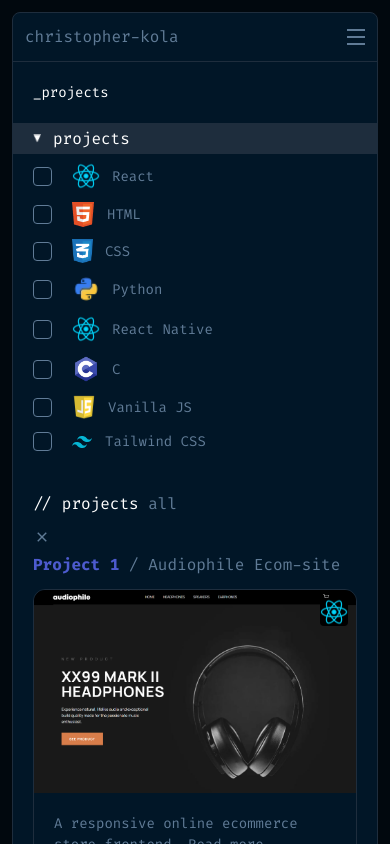
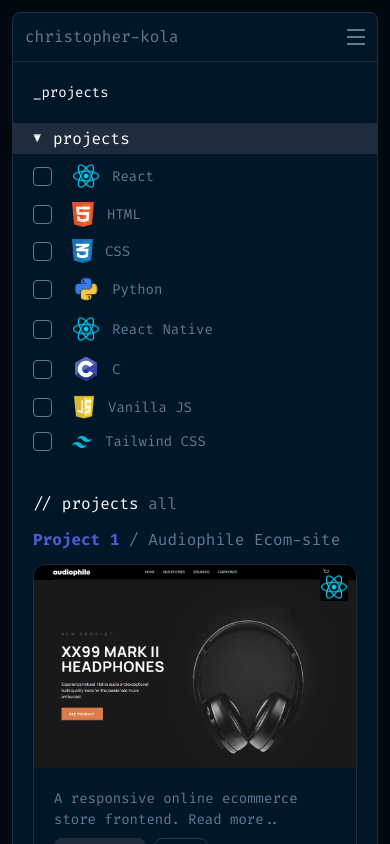
Before and after one commit to Ckola99/Portfolio, a React (Vite) app in the folder Frontend/: page /projects in a window 390 px wide. Shown: the top 844 px of the page. Built offline with nearby package versions, Linux system fonts and the light colour scheme.

Commit message:
hiding close button on projects page for small screens

```diff
--- a/Frontend/src/pages/Projects.jsx
+++ b/Frontend/src/pages/Projects.jsx
@@ -104,7 +104,7 @@ const Projects = () => {
 				)}
 			</div>
 			<div className="mt-5 p-5 md:p-0 md:mt-0 md:border-l md:border-line-color md:w-full">
-				<div className="md:flex md:gap-3 md:border md:border-line-color md:p-[2.5px] md:w-fit md:items-center"><h2 className="text-white mb-3 md:mb-0 md:ml-2"><span className='md:hidden'>&#47;&#47; projects </span><span className='text-light-gray'><span className='hidden md:flex'>/</span> {filtered ? filtered : "all"}</span> </h2> <button onClick={() => setSelectedTechnologies([])} className='md:hidden'><img src={closeIcon} alt="reset filter" /></button></div>
+				<div className="md:flex md:gap-3 md:border md:border-line-color md:p-[2.5px] md:w-fit md:items-center"><h2 className="text-white mb-3 md:mb-0 md:ml-2"><span className='md:hidden'>&#47;&#47; projects </span><span className='text-light-gray'><span className='hidden'>/</span> {filtered ? filtered : "all"}</span> </h2> <button onClick={() => setSelectedTechnologies([])} className='hidden md:flex'><img src={closeIcon} alt="reset filter" /></button></div>
 				<ul className="text-white flex flex-col gap-3 md:border-t md:border-line-color md:grid md:grid-cols-3 md:p-5 md:w-full">
 					{filteredProjects.map((project, index) => (
 						<li key={project.id} className="mb-2 text-light-gray flex flex-col gap-3 md:max-w-[280px]">
```
